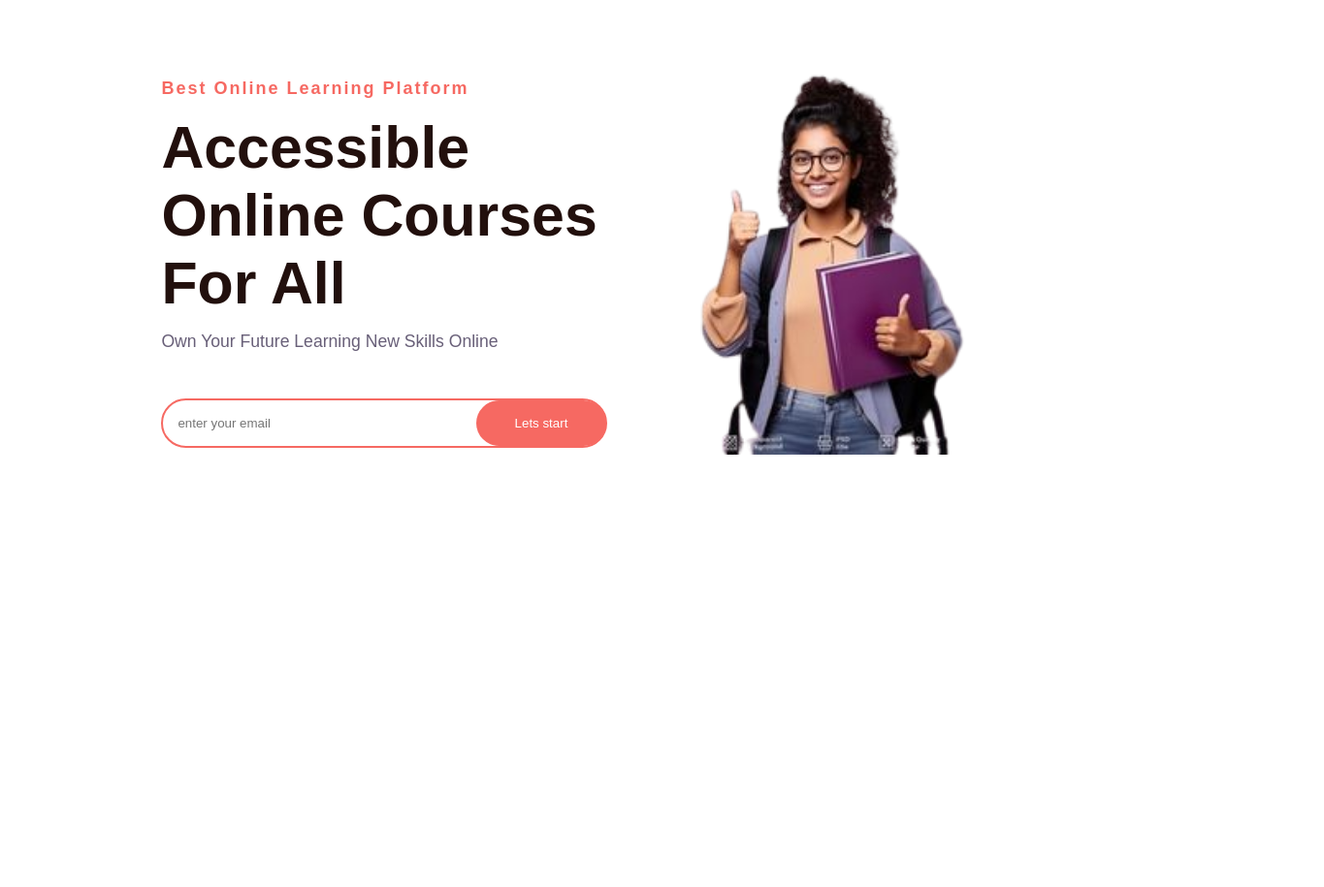
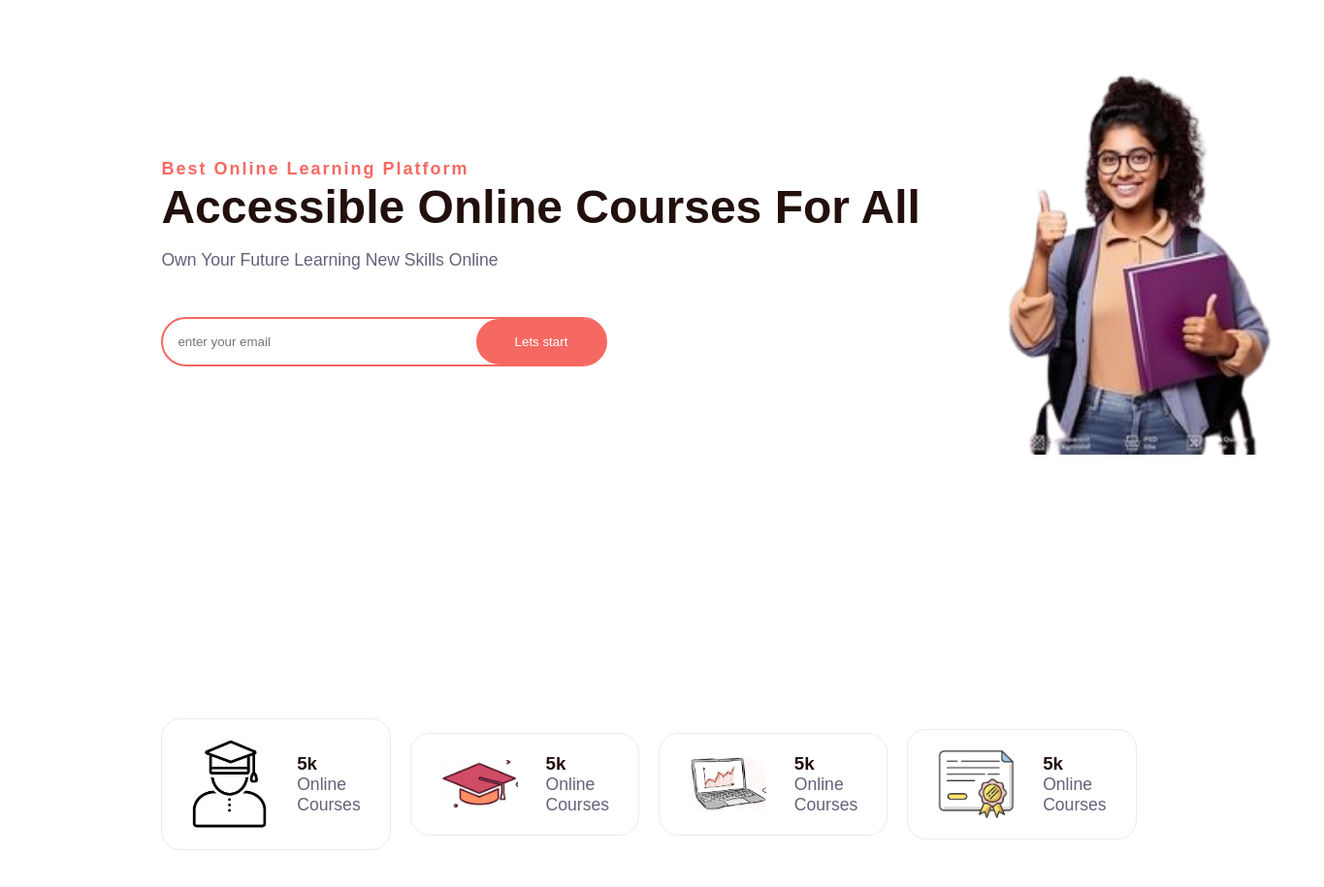
Before and after one commit to mdi-shifa/lms, a plain HTML site: page index.html in a window 1280 px wide. Shown: the part 129-1044 px from the top of the page at 97% size, 1365 px wide, since content can reach past the window. Before the commit the page ends 800 px from the top, so only its background shows below. Drawn offline with nearby package versions, Linux system fonts and the light colour scheme; a web font is replaced by a local one.

Commit message:
CONTAINER section

```diff
--- a/css/style.css
+++ b/css/style.css
@@ -13,8 +13,8 @@
     --text-color:#22100d;
     --second-color:#685f78;
     --main-color:#f66962;
-    --big-font:3.8rem;
-    --h2-font:2.6rem;
+    --big-font:3.0rem;
+    --h2-font:2.5rem;
     --p-font:1.1rem;
 }
 
@@ -41,6 +41,7 @@ header{
     height: auto;
     width: 180px;
     max-width: 100%;
+    padding: auto;
 }
 
 .navbar{
@@ -101,10 +102,17 @@ section{
     align-items: center;
 }
 
-.home-text h1{
-    font-size: var(--big-font);
-    margin: 15px 0 15px;
+.home-text h1 {
+    font-size: 3rem; /* Adjust font size to fit in one line */
+    line-height: 1.2; /* Maintain proper spacing between lines */
+    text-align: left; /* Align text to the left */
+    margin-bottom: 1rem; /* Space below the heading */
+    white-space: nowrap; /* Prevent text wrapping */
+    overflow: hidden; /* Hide any overflow if the text is too long */
+    text-overflow: ellipsis; /* Add '...' if text overflows the container */
 }
+
+
 
 .home-text h6{
     color: var(--main-color);
@@ -152,4 +160,54 @@ section{
 .home-img img{
     width: auto;
     height: 400px;
+ }
+
+ header.sticky{
+    background: var(--bg-color);
+    padding: 12px 13%;
+    box-shadow: 0px 4px 15px rgb(0 0 0/8%);
+ }
+
+ .container{
+    padding: 70px 13%;
+    display: flex;
+    grid-template-columns: repeat(auto-fit,minmax(300px,auto));
+    gap: 1.5rem;
+    align-items: center;
+    cursor: pointer;
+    justify-content: space-around; /* Space out the items evenly */
+    gap: 20px;
+ }
+ .container img {
+    width: 80px; /* Adjust the width as needed */
+    height: auto; /* Maintain the aspect ratio */
+    display: block; /* Ensure proper spacing */
+    margin: 0 auto;
+    object-fit: contain;
+ }
+
+ .container-box{
+    display: flex;
+    align-items: center;
+    gap: 1.8rem;
+    border: 1px solid #e9ecef;
+    border-radius: 20px;
+    padding: 20px 30px;
+    box-shadow: -11.729px -11.729px 32px rgb(255 255 255/15%);
+    transition: all .40s ease;
+ }
+.container-box:hover{
+    transform: translateY(-15px);
 }
+
+.container-text h4{
+    font-size: 20px;
+    font-weight: 700;
+    margin-bottom: 4px;
+}
+
+.container-text p{
+    font-size: var(--p-font);
+    color: var(--second-color);
+    font-weight: 500;
+}
--- a/index.html
+++ b/index.html
@@ -57,7 +57,49 @@
         </div>
     </section>
 
+    <!-- start CONTAINER section -->
+    <section class="container">
+        <div class="container-box">
+            <div class="container-img">
+                <img src="img/con1.jpg">
+            </div>
+            <div class="container-text">
+                <h3>5k</h3>
+                <p>Online Courses</p>
+            </div>
+        </div>
 
+        <div class="container-box">
+            <div class="container-img">
+                <img src="img/con2.jpg">
+            </div>
+            <div class="container-text">
+                <h3>5k</h3>
+                <p>Online Courses</p>
+            </div>
+        </div>
+
+        <div class="container-box">
+            <div class="container-img">
+                <img src="img/con3.jpg">
+            </div>
+            <div class="container-text">
+                <h3>5k</h3>
+                <p>Online Courses</p>
+            </div>
+        </div>
+
+        <div class="container-box">
+            <div class="container-img">
+                <img src="img/con4.jpg">
+            </div>
+            <div class="container-text">
+                <h3>5k</h3>
+                <p>Online Courses</p>
+            </div>
+        </div>
+
+    </section>
 
     <!-- custom js link -->
     <script type="text/javascript" src="js/script.js"></script>
--- a/js/script.js
+++ b/js/script.js
@@ -0,0 +1,5 @@
+const header = document.querySelector("header");
+
+window.addEventListener("scroll", function () {
+    header.classList.toggle("sticky", window.scrollY > 0);
+});
```
Also changed, not shown: img/con1.jpg (added), img/con2.jpg (added), img/con3.jpg (added), img/con4.jpg (added).
